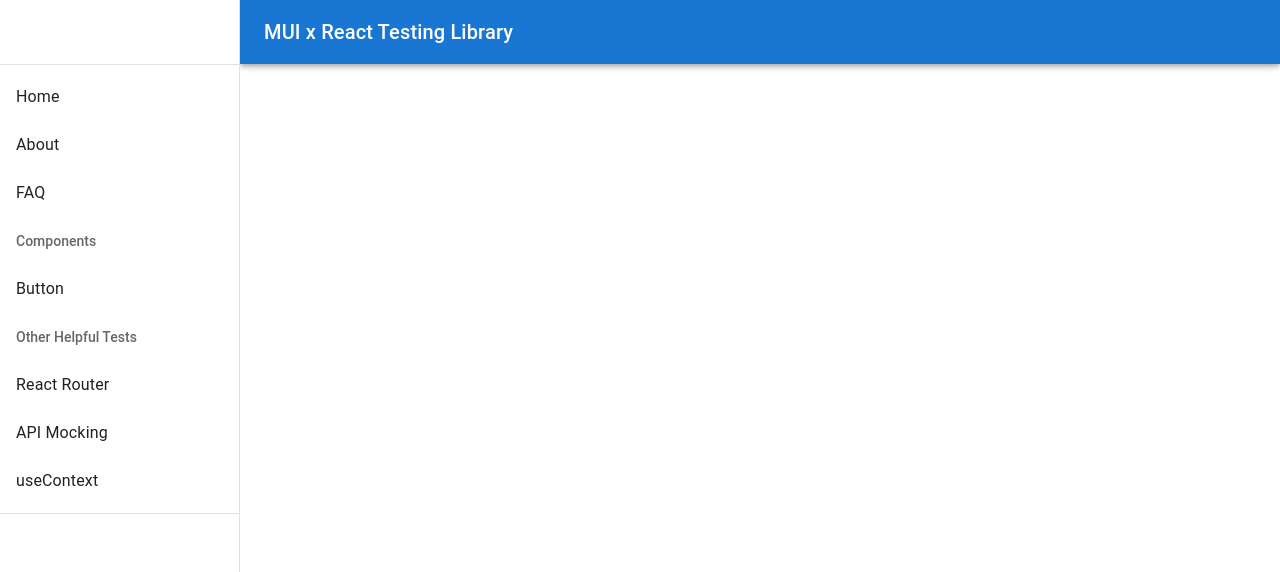
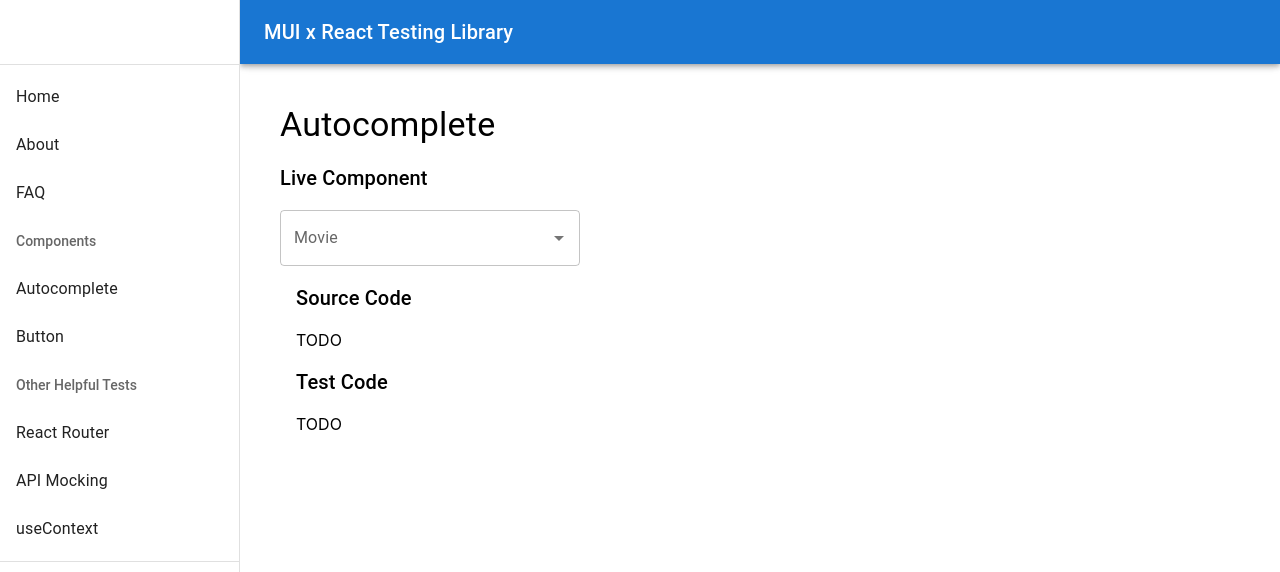
Before and after one commit to pham-andrew/MUItesting.com, a React (Create React App) app: page /mui-x-reacttestinglibrary/autocomplete in a window 1280 px wide. Shown: the top 572 px of the page. Built offline with nearby package versions, Linux system fonts and the light colour scheme.

Commit message:
started autocomplete

```diff
--- a/src/App.js
+++ b/src/App.js
@@ -17,6 +17,7 @@
 import About from './pages/About'
 import FAQ from './pages/FAQ'
 import ButtonPage from './component-pages/ButtonPage'
+import AutocompletePage from './component-pages/AutocompletePage'
 
 const drawerWidth = 240;
 
@@ -66,6 +67,9 @@
             Components
           </ListSubheader>
           <ListItem button >
+            <ListItemText primary={"Autocomplete"} onClick={() => navigate('mui-x-reacttestinglibrary/autocomplete')}/>
+          </ListItem>
+          <ListItem button >
             <ListItemText primary={"Button"} onClick={() => navigate('mui-x-reacttestinglibrary/button')}/>
           </ListItem>
 
@@ -102,6 +106,9 @@
             <Route path="mui-x-reacttestinglibrary/faq" element={<FAQ />}/>
         </Routes>
         <Routes>
+            <Route path="mui-x-reacttestinglibrary/autocomplete" element={<AutocompletePage />}/>
+        </Routes>
+        <Routes>
             <Route path="mui-x-reacttestinglibrary/button" element={<ButtonPage />}/>
         </Routes>
       </Box>
--- /dev/null
+++ b/src/component-pages/AutocompleteCodeBlocks.js
@@ -0,0 +1,19 @@
+import * as React from 'react';
+import Typography from '@mui/material/Typography';
+import { Box } from '@mui/system';
+import Gist from "react-gist";
+
+export default function AutocompleteCodeBlocks() {
+    return(
+        <>
+            <Typography variant="h6" sx={{margin: 2}}>Source Code</Typography>
+            <Box sx={{margin: 2}}>
+                TODO
+            </Box>
+            <Typography variant="h6" sx={{margin: 2}}>Test Code</Typography>
+            <Box sx={{margin: 2}}>
+                TODO
+            </Box>
+        </>
+    )
+}
--- /dev/null
+++ b/src/component-pages/AutocompletePage.js
@@ -0,0 +1,154 @@
+import * as React from 'react';
+import TextField from '@mui/material/TextField';
+import Autocomplete from '@mui/material/Autocomplete';
+import Typography from '@mui/material/Typography';
+import { Box } from '@mui/system';
+import AutocompleteCodeBlocks from './AutocompleteCodeBlocks';
+
+export default function AutocompletePage() {
+  return (
+    <>
+        <Typography variant="h4" sx={{margin: 2}}>Autocomplete</Typography>
+        <Typography variant="h6" sx={{margin: 2}}>Live Component</Typography>
+        <Box sx={{margin: 2}}>
+            {/* 👀 */}
+            <Autocomplete
+                disablePortal
+                id="combo-box-demo"
+                options={top100Films}
+                sx={{ width: 300 }}
+                renderInput={(params) => <TextField {...params} label="Movie" />}
+            />
+            {/* 🙈 */}
+            <AutocompleteCodeBlocks />
+        </Box>
+    </>
+  );
+}
+
+const top100Films = [
+  { label: 'The Shawshank Redemption', year: 1994 },
+  { label: 'The Godfather', year: 1972 },
+  { label: 'The Godfather: Part II', year: 1974 },
+  { label: 'The Dark Knight', year: 2008 },
+  { label: '12 Angry Men', year: 1957 },
+  { label: "Schindler's List", year: 1993 },
+  { label: 'Pulp Fiction', year: 1994 },
+  {
+    label: 'The Lord of the Rings: The Return of the King',
+    year: 2003,
+  },
+  { label: 'The Good, the Bad and the Ugly', year: 1966 },
+  { label: 'Fight Club', year: 1999 },
+  {
+    label: 'The Lord of the Rings: The Fellowship of the Ring',
+    year: 2001,
+  },
+  {
+    label: 'Star Wars: Episode V - The Empire Strikes Back',
+    year: 1980,
+  },
+  { label: 'Forrest Gump', year: 1994 },
+  { label: 'Inception', year: 2010 },
+  {
+    label: 'The Lord of the Rings: The Two Towers',
+    year: 2002,
+  },
+  { label: "One Flew Over the Cuckoo's Nest", year: 1975 },
+  { label: 'Goodfellas', year: 1990 },
+  { label: 'The Matrix', year: 1999 },
+  { label: 'Seven Samurai', year: 1954 },
+  {
+    label: 'Star Wars: Episode IV - A New Hope',
+    year: 1977,
+  },
+  { label: 'City of God', year: 2002 },
+  { label: 'Se7en', year: 1995 },
+  { label: 'The Silence of the Lambs', year: 1991 },
+  { label: "It's a Wonderful Life", year: 1946 },
+  { label: 'Life Is Beautiful', year: 1997 },
+  { label: 'The Usual Suspects', year: 1995 },
+  { label: 'Léon: The Professional', year: 1994 },
+  { label: 'Spirited Away', year: 2001 },
+  { label: 'Saving Private Ryan', year: 1998 },
+  { label: 'Once Upon a Time in the West', year: 1968 },
+  { label: 'American History X', year: 1998 },
+  { label: 'Interstellar', year: 2014 },
+  { label: 'Casablanca', year: 1942 },
+  { label: 'City Lights', year: 1931 },
+  { label: 'Psycho', year: 1960 },
+  { label: 'The Green Mile', year: 1999 },
+  { label: 'The Intouchables', year: 2011 },
+  { label: 'Modern Times', year: 1936 },
+  { label: 'Raiders of the Lost Ark', year: 1981 },
+  { label: 'Rear Window', year: 1954 },
+  { label: 'The Pianist', year: 2002 },
+  { label: 'The Departed', year: 2006 },
+  { label: 'Terminator 2: Judgment Day', year: 1991 },
+  { label: 'Back to the Future', year: 1985 },
+  { label: 'Whiplash', year: 2014 },
+  { label: 'Gladiator', year: 2000 },
+  { label: 'Memento', year: 2000 },
+  { label: 'The Prestige', year: 2006 },
+  { label: 'The Lion King', year: 1994 },
+  { label: 'Apocalypse Now', year: 1979 },
+  { label: 'Alien', year: 1979 },
+  { label: 'Sunset Boulevard', year: 1950 },
+  {
+    label: 'Dr. Strangelove or: How I Learned to Stop Worrying and Love the Bomb',
+    year: 1964,
+  },
+  { label: 'The Great Dictator', year: 1940 },
+  { label: 'Cinema Paradiso', year: 1988 },
+  { label: 'The Lives of Others', year: 2006 },
+  { label: 'Grave of the Fireflies', year: 1988 },
+  { label: 'Paths of Glory', year: 1957 },
+  { label: 'Django Unchained', year: 2012 },
+  { label: 'The Shining', year: 1980 },
+  { label: 'WALL·E', year: 2008 },
+  { label: 'American Beauty', year: 1999 },
+  { label: 'The Dark Knight Rises', year: 2012 },
+  { label: 'Princess Mononoke', year: 1997 },
+  { label: 'Aliens', year: 1986 },
+  { label: 'Oldboy', year: 2003 },
+  { label: 'Once Upon a Time in America', year: 1984 },
+  { label: 'Witness for the Prosecution', year: 1957 },
+  { label: 'Das Boot', year: 1981 },
+  { label: 'Citizen Kane', year: 1941 },
+  { label: 'North by Northwest', year: 1959 },
+  { label: 'Vertigo', year: 1958 },
+  {
+    label: 'Star Wars: Episode VI - Return of the Jedi',
+    year: 1983,
+  },
+  { label: 'Reservoir Dogs', year: 1992 },
+  { label: 'Braveheart', year: 1995 },
+  { label: 'M', year: 1931 },
+  { label: 'Requiem for a Dream', year: 2000 },
+  { label: 'Amélie', year: 2001 },
+  { label: 'A Clockwork Orange', year: 1971 },
+  { label: 'Like Stars on Earth', year: 2007 },
+  { label: 'Taxi Driver', year: 1976 },
+  { label: 'Lawrence of Arabia', year: 1962 },
+  { label: 'Double Indemnity', year: 1944 },
+  {
+    label: 'Eternal Sunshine of the Spotless Mind',
+    year: 2004,
+  },
+  { label: 'Amadeus', year: 1984 },
+  { label: 'To Kill a Mockingbird', year: 1962 },
+  { label: 'Toy Story 3', year: 2010 },
+  { label: 'Logan', year: 2017 },
+  { label: 'Full Metal Jacket', year: 1987 },
+  { label: 'Dangal', year: 2016 },
+  { label: 'The Sting', year: 1973 },
+  { label: '2001: A Space Odyssey', year: 1968 },
+  { label: "Singin' in the Rain", year: 1952 },
+  { label: 'Toy Story', year: 1995 },
+  { label: 'Bicycle Thieves', year: 1948 },
+  { label: 'The Kid', year: 1921 },
+  { label: 'Inglourious Basterds', year: 2009 },
+  { label: 'Snatch', year: 2000 },
+  { label: '3 Idiots', year: 2009 },
+  { label: 'Monty Python and the Holy Grail', year: 1975 },
+];
```
Also changed, not shown: 1 other file (tests, documents, lock files or other folders).
